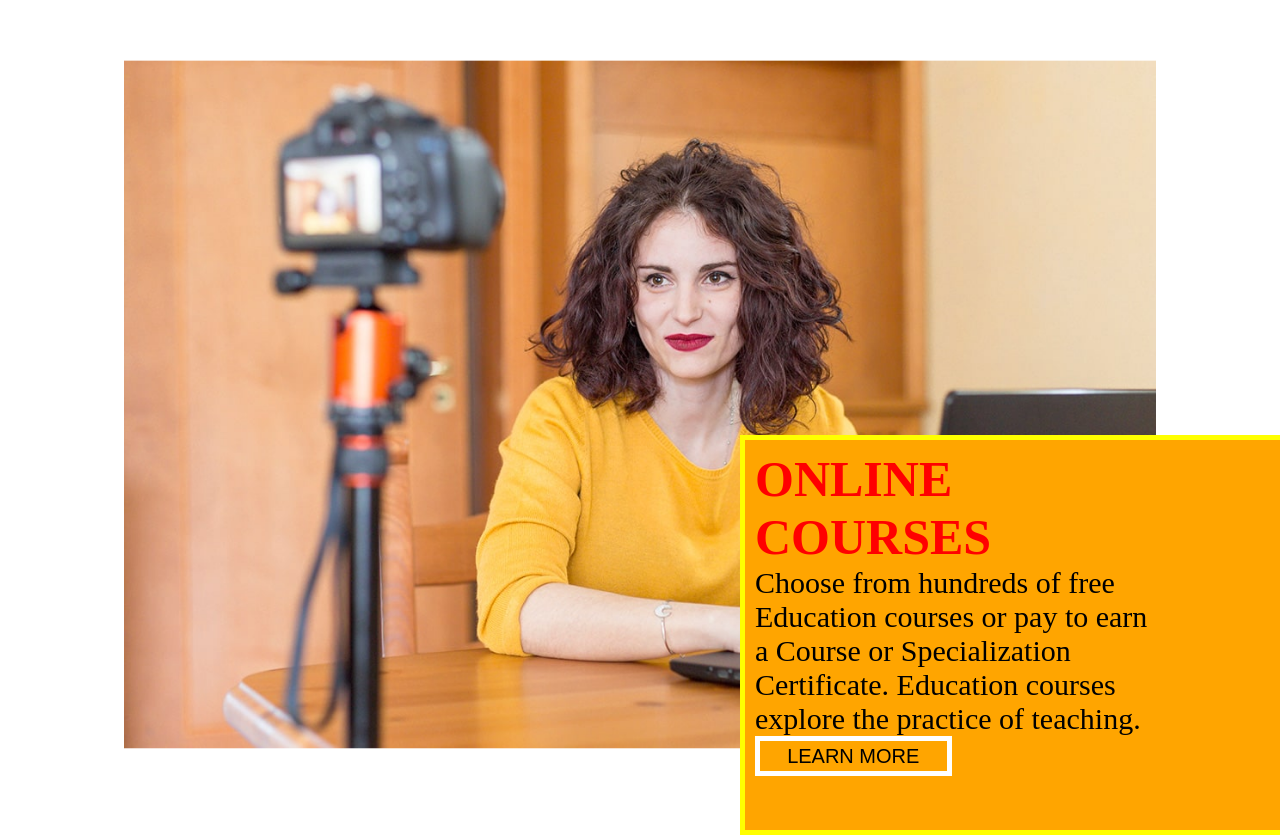
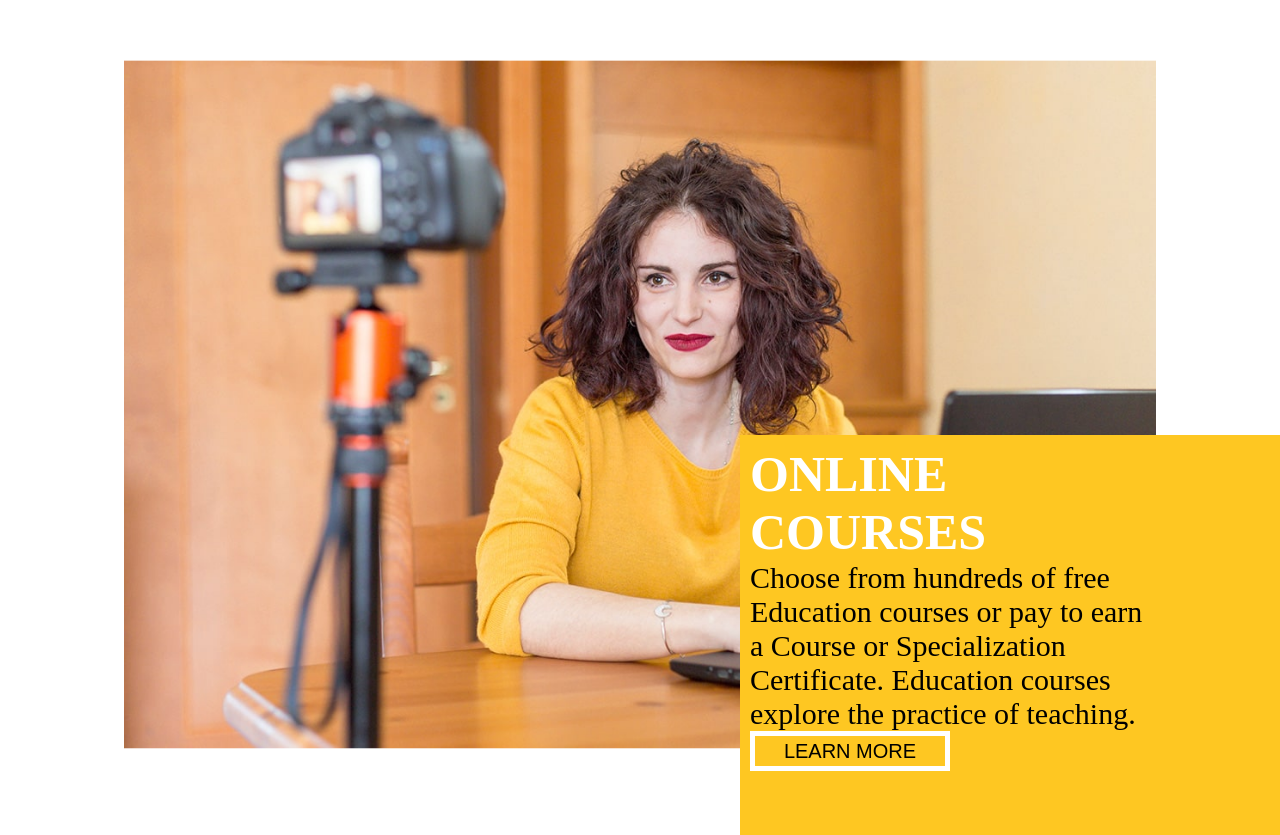
Before and after one commit to asya948/position-3, a plain HTML site: page index.html in a window 1280 px wide. Shown: the part 238-1073 px from the top of the page. Drawn offline with Linux system fonts and the light colour scheme.

Commit message:
done refresh add README.md

```diff
--- a/_header.scss
+++ b/_header.scss
@@ -16,18 +16,18 @@
 .banner{
   width:50%;
   height: 400px;
-  background:orange;
+  background:#FEC722;
   position:relative;
   z-index: 1;
   align-self: flex-end;
   left: 700px;
-  border:5px solid yellow;
+  border:white;
  bottom:0;
 
 }
 .title-large{
   font-size: 50px;
-  color: red;
+  color: white;
   text-transform: uppercase;
 
 }
@@ -42,5 +42,5 @@
   border: 5px solid white;
   font-size: 20px;
   text-transform: uppercase;
-  background-color: orange;
+  background-color:#FEC722;
 }
--- a/_responsive.scss
+++ b/_responsive.scss
@@ -293,7 +293,7 @@
 }
 @media (max-width: 370px){
   .banner{
-    width:50%;
+    width:45%;
     height:280px;
     left: 250px;
   }
```
Also changed, not shown: assets/img/Снимок экрана 2025-08-31 231115.png (added), style.css, 1 other file.
